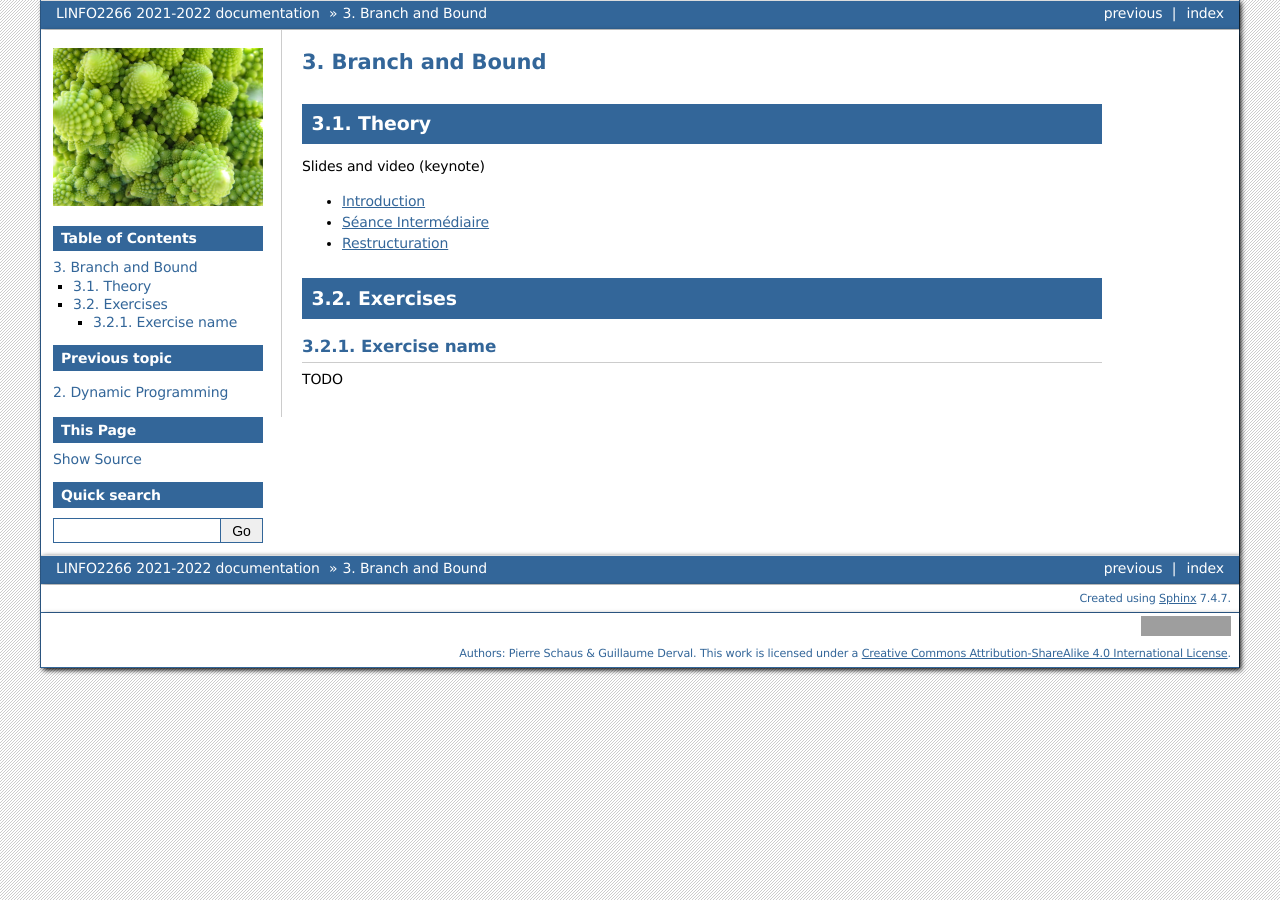
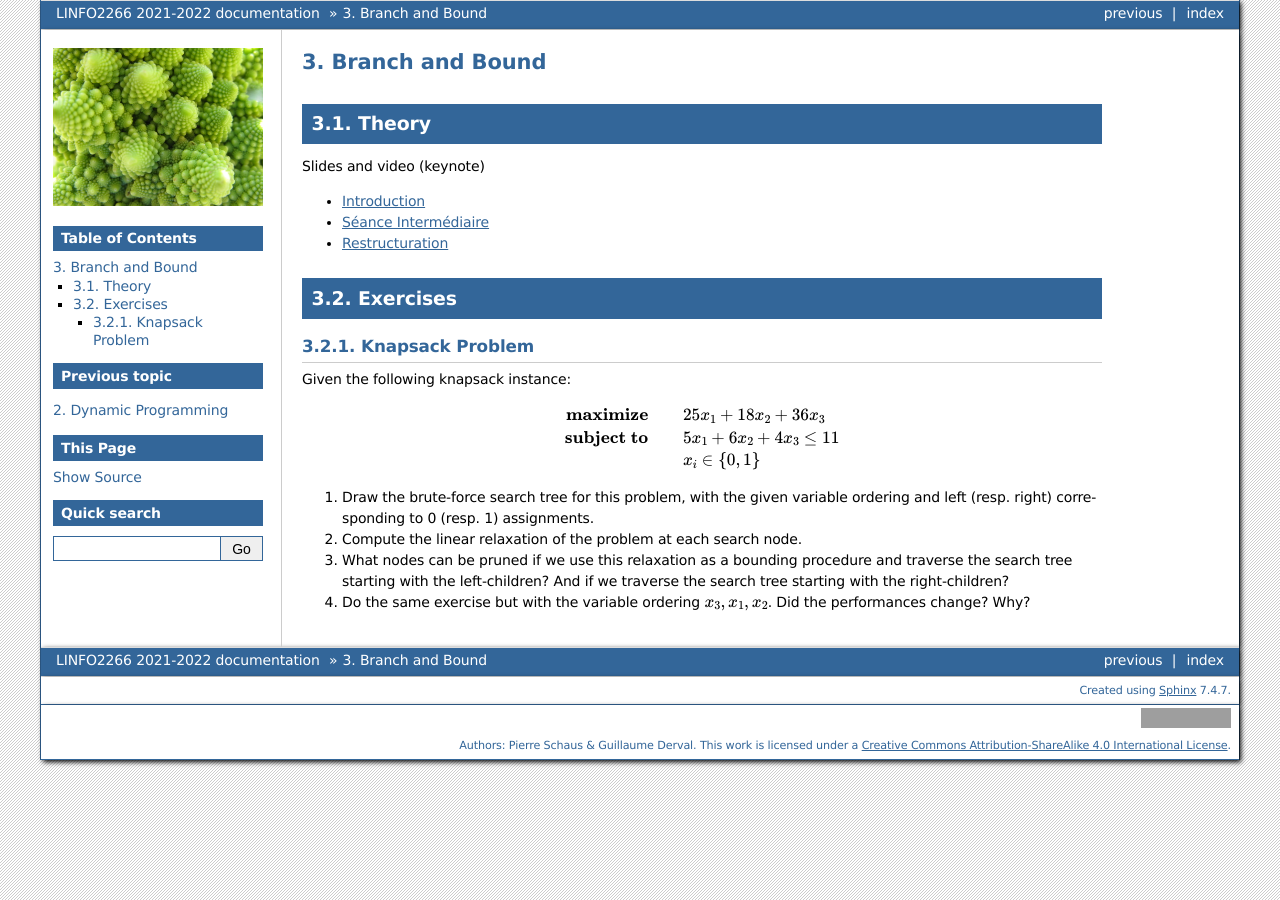
Before and after one commit to pschaus/linfo2266, a Sphinx documentation site: the page built from website/source/bandb/index.rst, in a window 1280 px wide. Built offline with Sphinx 7.4.7, drawn with Linux system fonts in a browser that asks for light colours; grey boxes are pictures that could not be loaded.

Commit message:
first b&b exercise

```diff
--- a/website/source/bandb/index.rst
+++ b/website/source/bandb/index.rst
@@ -20,7 +20,17 @@ Slides and video (keynote)
 Exercises
 =======================================
 
-Exercise name
-""""""""""""""
+Knapsack Problem
+"""""""""""""""""""""""""""""""""""""""
 
-TODO
+Given the following knapsack instance:
+
+.. math::
+    \textbf{maximize} \qquad & 25 x_1 + 18 x_2 + 36 x_3 \\
+    \textbf{subject to} \qquad & 5 x_1 + 6 x_2 + 4 x_3 \leq 11 \\
+    & x_i \in \{0, 1\}
+
+#. Draw the brute-force search tree for this problem, with the given variable ordering and left (resp. right) corresponding to 0 (resp. 1) assignments.
+#. Compute the linear relaxation of the problem at each search node.
+#. What nodes can be pruned if we use this relaxation as a bounding procedure and traverse the search tree starting with the left-children? And if we traverse the search tree starting with the right-children?
+#. Do the same exercise but with the variable ordering :math:`x_3, x_1, x_2`. Did the performances change? Why?
```
